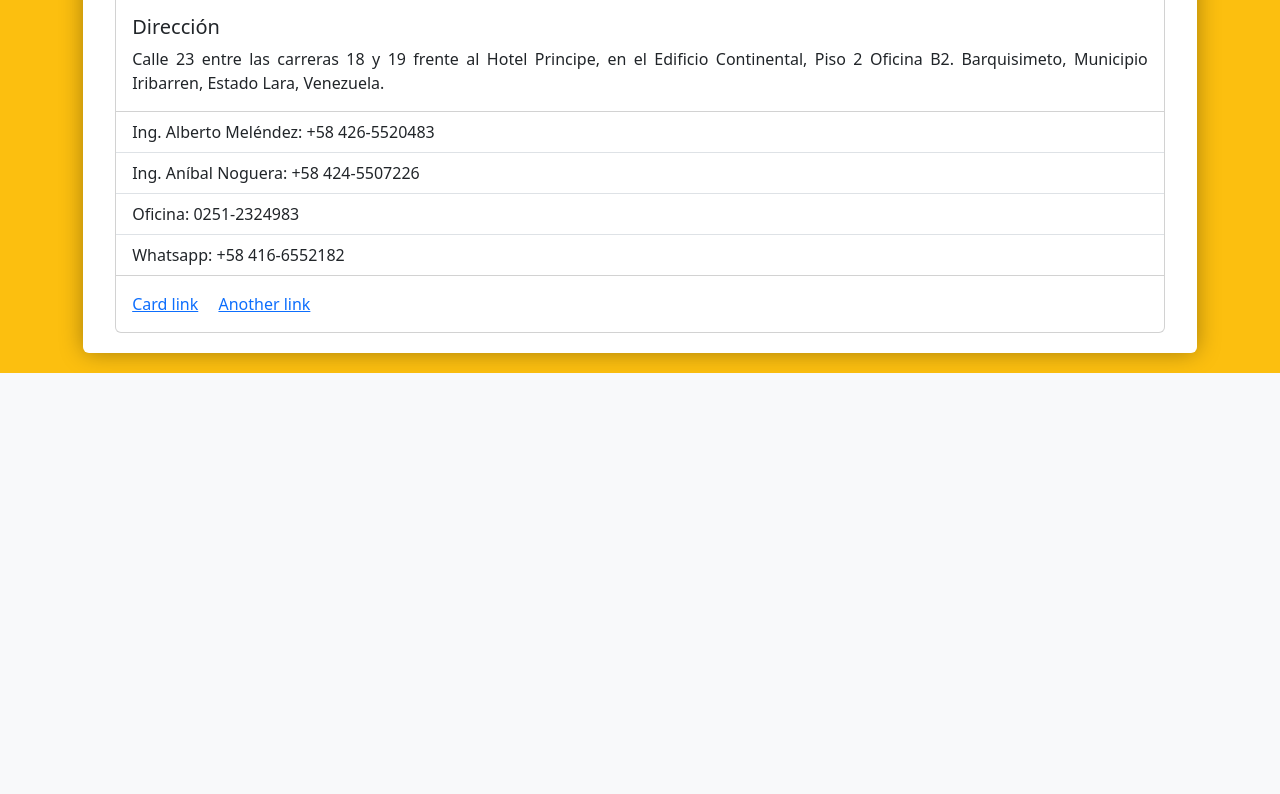
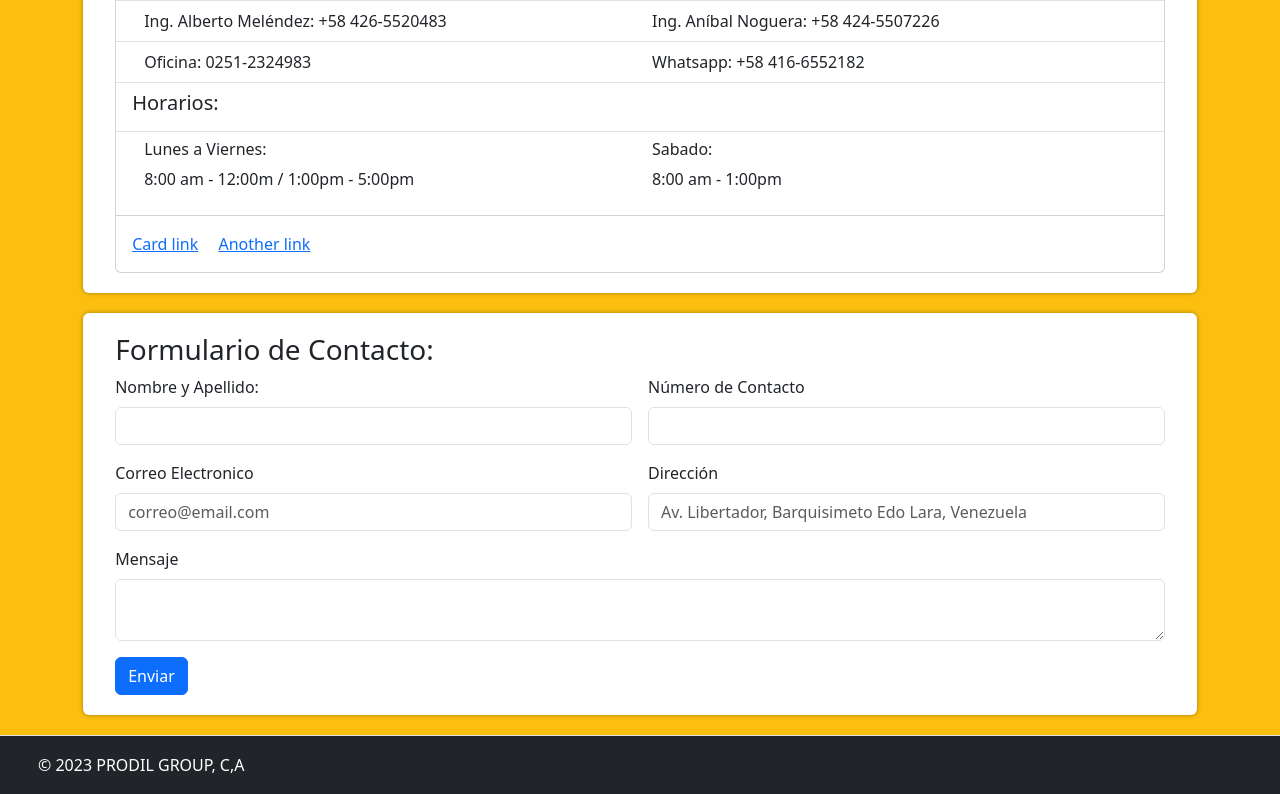
Before and after one commit to GuillePaz/wep-prodil, a PHP site: page /contactanos in a window 1280 px wide. Shown: the part 844-1638 px from the top of the page. Before the commit the page ends 1217 px from the top, so only its background shows below. Run offline with PHP 8.4, Linux system fonts and the light colour scheme.

Commit message:
Footer & Form UPDATE

```diff
--- a/css/base.css
+++ b/css/base.css
@@ -1,6 +1,11 @@
 @font-face {
     font-family: Salutis;
     src: url('../assets/fonts/Saluti Bold.ttf');
+}
+
+:root{
+    --shadow-main-px: 4px;
+    --shadow-nav-px: 8px;
 }
 
 body{
@@ -36,16 +41,16 @@ background-color: #FCBF0F ;
     margin: 15pt 6.5vmax;
     text-align: justify;
     background-color: white;
-    -webkit-box-shadow: 0px 0px 23px -1px rgba(0,0,0,0.36);
-    -moz-box-shadow: 0px 0px 23px -1px rgba(0,0,0,0.36);
-    box-shadow: 0px 0px 23px -1px rgba(0,0,0,0.36);
+    -webkit-box-shadow: 0px 0px var(--shadow-main-px) 0px rgba(0,0,0,0.36);
+    -moz-box-shadow: 0px 0px var(--shadow-main-px) 0px rgba(0,0,0,0.36);
+    box-shadow: 0px 0px var(--shadow-main-px) 0px rgba(0,0,0,0.36);
 }
 
 #title {
     text-align: center;
 }
 nav {
-    -webkit-box-shadow: 0px 0px 23px -1px rgba(0,0,0,0.36);
-    -moz-box-shadow: 0px 0px 23px -1px rgba(0,0,0,0.36);
-    box-shadow: 0px 0px 23px 1px rgba(0,0,0,0.36);
+    -webkit-box-shadow: 0px 0px var(--shadow-nav-px) 1px rgba(0,0,0,0.36);
+    -moz-box-shadow: 0px 0px var(--shadow-nav-px) 1px rgba(0,0,0,0.36);
+    box-shadow: 0px 0px var(--shadow-nav-px) 1px rgba(0,0,0,0.36);
 }
--- /dev/null
+++ b/footer.php
@@ -0,0 +1,15 @@
+
+  <footer class=" text-bg-dark d-flex flex-wrap justify-content-between align-items-center py-3 border-top">
+    <div class="col-md-4 d-flex align-items-center">
+      <a href="/" class="mb-3 me-2 mb-md-0 text-decoration-none lh-1">
+        <svg class="bi" width="30" height="24"><use xlink:href="#bootstrap"></use></svg>
+      </a>
+      <span class="mb-3 mb-md-0 text">© 2023 PRODIL GROUP, C,A</span>
+    </div>
+
+    <ul class="nav col-md-4 justify-content-end list-unstyled d-flex">
+      <li class="ms-3"><a class="" href="#"><svg class="bi" width="24" height="24"><use xlink:href="#twitter"></use></svg></a></li>
+      <li class="ms-3"><a class="" href="#"><svg class="bi" width="24" height="24"><use xlink:href="#instagram"></use></svg></a></li>
+      <li class="ms-3"><a class="" href="#"><svg class="bi" width="24" height="24"><use xlink:href="#facebook"></use></svg></a></li>
+    </ul>
+  </footer>
--- a/index.php
+++ b/index.php
@@ -22,8 +22,10 @@
 
 
  include_once("navbar.php");
+ echo "<br>";
  include_once("core/core.php");
 
+ include_once("footer.php");
 
 
 
--- a/view/contactanos.php
+++ b/view/contactanos.php
@@ -1,30 +1,14 @@
 
-<div id="body">
-
-</div>
-<h1 id="title">Ubicanos en:</h1>
+<h1 id="title">CONTACTANOS</h1>
 
 <div class="rounded main">
 <!--
 <iframe src="https://www.google.com/maps/embed?pb=!1m14!1m8!1m3!1d15713.625273224645!2d-69.3140667!3d10.0657546!3m2!1i1024!2i768!4f13.1!3m3!1m2!1s0x8e87675b8d773fff%3A0xb2ebae2df6279f6!2sPRODIL%20GROUP!5e0!3m2!1ses-419!2sve!4v1689867214784!5m2!1ses-419!2sve" width="600" height="450" style="border:0;" allowfullscreen="" loading="lazy" referrerpolicy="no-referrer-when-downgrade"></iframe>
  -->
-    <h1>Dirección</h1>
-    <p>Calle 23 entre las carreras 18 y 19 frente al Hotel Principe, en el Edificio Continental, Piso 2 Oficina B2.
-
-    Barquisimeto, Municipio Iribarren, Estado Lara, Venezuela
-
-Contacto:
-Ing. Alberto Meléndez: +58 426-5520483
-Ing. Aníbal Noguera: +58 424-5507226
-Oficina: 0251-2324983
-Whatsapp: +58 416-6552182
-
-Horario:
-
-Lunes a Viernes:
-8:00 am - 12:00m / 1:00pm - 5:00pm
-Sabado:
-8:00 am - 1:00pm
-</p>
 <?php include("./view/contactanos/card-direction.php")?>
 </div>
+
+<div class="rounded main">
+<h3>Formulario de Contacto:</h3>
+<?php include("./view/contactanos/form.php")?>
+</div>
--- a/view/contactanos/card-direction.php
+++ b/view/contactanos/card-direction.php
@@ -1,5 +1,5 @@
 <div class="card" style="">
-<iframe src="https://www.google.com/maps/embed?pb=!1m14!1m8!1m3!1d15713.625273224645!2d-69.3140667!3d10.0657546!3m2!1i1024!2i768!4f13.1!3m3!1m2!1s0x8e87675b8d773fff%3A0xb2ebae2df6279f6!2sPRODIL%20GROUP!5e0!3m2!1ses-419!2sve!4v1689867214784!5m2!1ses-419!2sve" width="600" height="450" style="border:0;" allowfullscreen="" loading="lazy" referrerpolicy="no-referrer-when-downgrade"></iframe>
+<iframe src="https://www.google.com/maps/embed?pb=!1m14!1m8!1m3!1d15713.625273224645!2d-69.3140667!3d10.0657546!3m2!1i1024!2i768!4f13.1!3m3!1m2!1s0x8e87675b8d773fff%3A0xb2ebae2df6279f6!2sPRODIL%20GROUP!5e0!3m2!1ses-419!2sve!4v1689867214784!5m2!1ses-419!2sve" height="450" style="border:0;" allowfullscreen="" loading="lazy" referrerpolicy="no-referrer-when-downgrade"></iframe>
 
   <div class="card-body">
     <h5 class="card-title">Dirección</h5>
@@ -7,11 +7,49 @@
 
 Barquisimeto, Municipio Iribarren, Estado Lara, Venezuela.</p>
   </div>
+
+
   <ul class="list-group list-group-flush">
-    <li class="list-group-item">Ing. Alberto Meléndez: +58 426-5520483</li>
-    <li class="list-group-item">Ing. Aníbal Noguera: +58 424-5507226</li>
-    <li class="list-group-item">Oficina: 0251-2324983</li>
-    <li class="list-group-item">Whatsapp: +58 416-6552182</li>
+
+  <li class="list-group-item"><H5>Contáctanos:</H5></li>
+
+    <li class="list-group-item"><div class="container">
+  <div class="row align-items-start">
+    <div class="col">
+      Ing. Alberto Meléndez: +58 426-5520483
+    </div>
+    <div class="col">
+      Ing. Aníbal Noguera: +58 424-5507226
+    </div>
+  </div>
+</div></li>
+
+<li class="list-group-item"><div class="container">
+  <div class="row align-items-start">
+    <div class="col">
+      Oficina: 0251-2324983
+    </div>
+    <div class="col">
+    Whatsapp: +58 416-6552182
+    </div>
+  </div>
+</div></li>
+
+
+<li class="list-group-item"><H5>Horarios:</H5></li>
+
+<li class="list-group-item"><div class="container">
+  <div class="row align-items-start">
+    <div class="col">
+    <h6>Lunes a Viernes:</h6>
+    <p>8:00 am - 12:00m / 1:00pm - 5:00pm</p>
+    </div>
+    <div class="col">
+    <h6>Sabado:</h6>
+    <p>8:00 am - 1:00pm</p>
+    </div>
+  </div>
+</div></li>
   </ul>
   <div class="card-body">
     <a href="#" class="card-link">Card link</a>
--- /dev/null
+++ b/view/contactanos/form.php
@@ -0,0 +1,28 @@
+<form class="row g-3">
+  <div class="col-md-6">
+    <label for="inputNombre" class="form-label">Nombre y Apellido: </label>
+    <input type="text" class="form-control" id="inputNombre">
+  </div>
+  <div class="col-md-6">
+    <label for="inputPhone" class="form-label">Número de Contacto</label>
+    <input type="text" class="form-control" id="inputPhone">
+  </div>
+  <div class="col-6">
+    <label for="inputEmail" class="form-label">Correo Electronico</label>
+    <input type="Email" class="form-control" id="inputEmail" placeholder="correo@email.com">
+  </div>
+  <div class="col-6">
+    <label for="inputAddress2" class="form-label">Dirección</label>
+    <input type="text" class="form-control" id="inputAddress2" placeholder="Av. Libertador, Barquisimeto Edo Lara, Venezuela">
+  </div>
+  <div class="col-md-12">
+    <label for="inputMensaje" class="form-label">Mensaje</label>
+    <textarea class="form-control" id="inpuMensaje"></textarea>
+  </div>
+
+
+
+  <div class="col-12">
+    <button type="submit" class="btn btn-primary">Enviar</button>
+  </div>
+</form>
```
